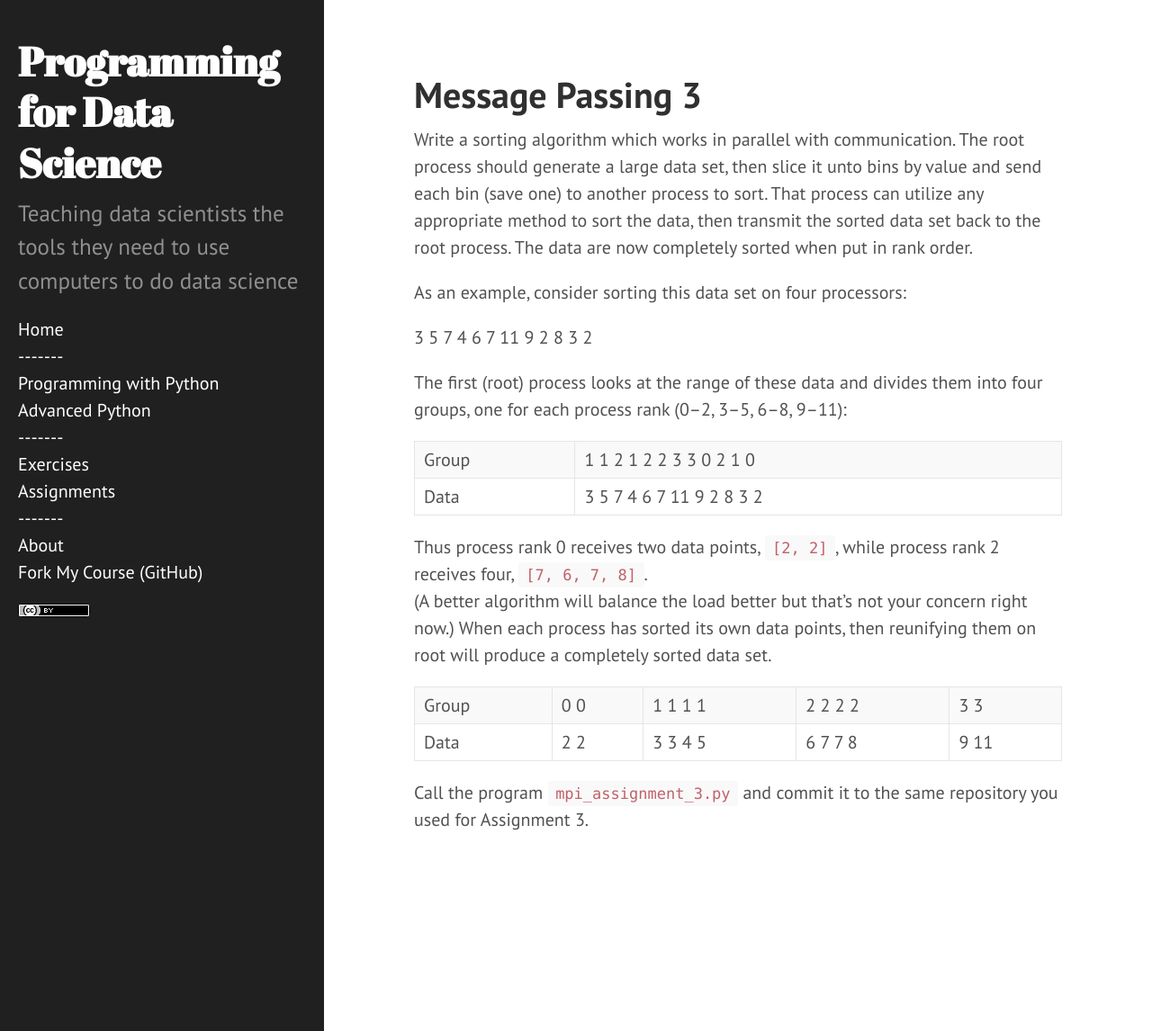
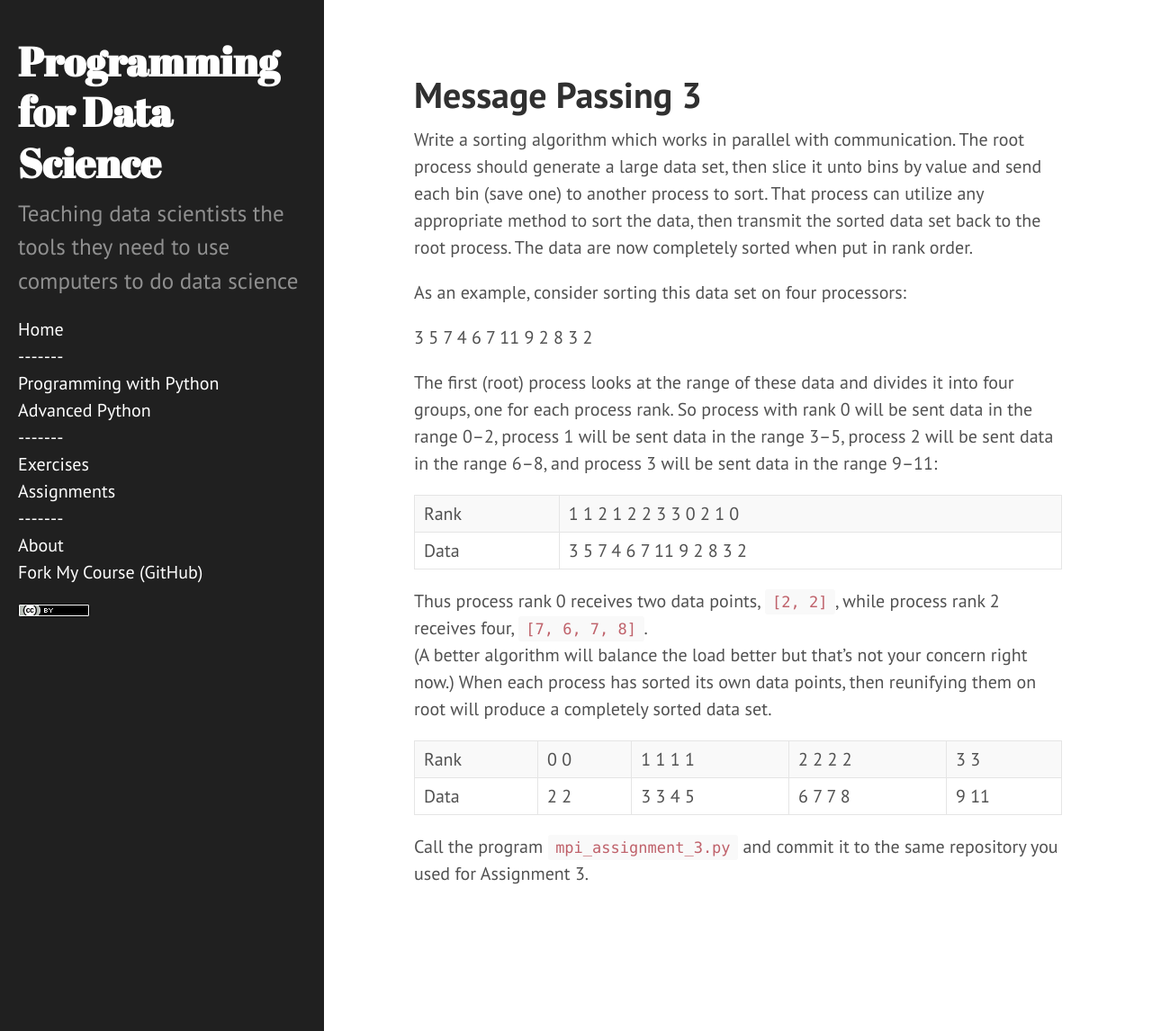
Before and after one commit to nyu-cds/courses, a Jekyll site: the page built from exercises/Mpi-3.md, in a window 1280 px wide and 1146 px high. Shown: the whole window at 90% size. Built offline with Jekyll 4.4.1, drawn with Linux system fonts in a browser that asks for light colours.

Commit message:
Signed-off-by: Greg Watson <g.watson@computer.org>

```diff
--- a/exercises/Mpi-3.md
+++ b/exercises/Mpi-3.md
@@ -10,16 +10,18 @@ As an example, consider sorting this data set on four processors:
 
  3 5 7 4 6 7 11 9 2 8 3 2
 
-The first (root) process looks at the range of these data and divides them into four groups, one for each process rank (0–2, 3–5, 6–8, 9–11):
+The first (root) process looks at the range of these data and divides it into four groups, one for each process rank. So process with rank 0 will
+be sent data in the range 0–2, process 1 will be sent data in the range 3–5, process 2 will be sent data in the range 6–8, and process 3 will be sent
+data in the range 9–11:
 
-Group |  1  1  2  1  2  2  3  3  0  2  1  0
+Rank  |  1  1  2  1  2  2  3  3  0  2  1  0
 Data  |  3  5  7  4  6  7 11  9  2  8  3  2
 
 Thus process rank 0 receives two data points, `[2, 2]`, while process rank 2 receives four, `[7, 6, 7, 8]`.
 (A better algorithm will balance the load better but that's not your concern right now.)  When each process
 has sorted its own data points, then reunifying them on root will produce a completely sorted data set.
 
-Group |  0  0 | 1  1  1  1 | 2  2  2  2 | 3  3
+Rank  |  0  0 | 1  1  1  1 | 2  2  2  2 | 3  3
 Data  |  2  2 | 3  3  4  5 | 6  7  7  8 | 9 11
 
 Call the program `mpi_assignment_3.py` and commit it to the same repository you used for Assignment 3.
```
